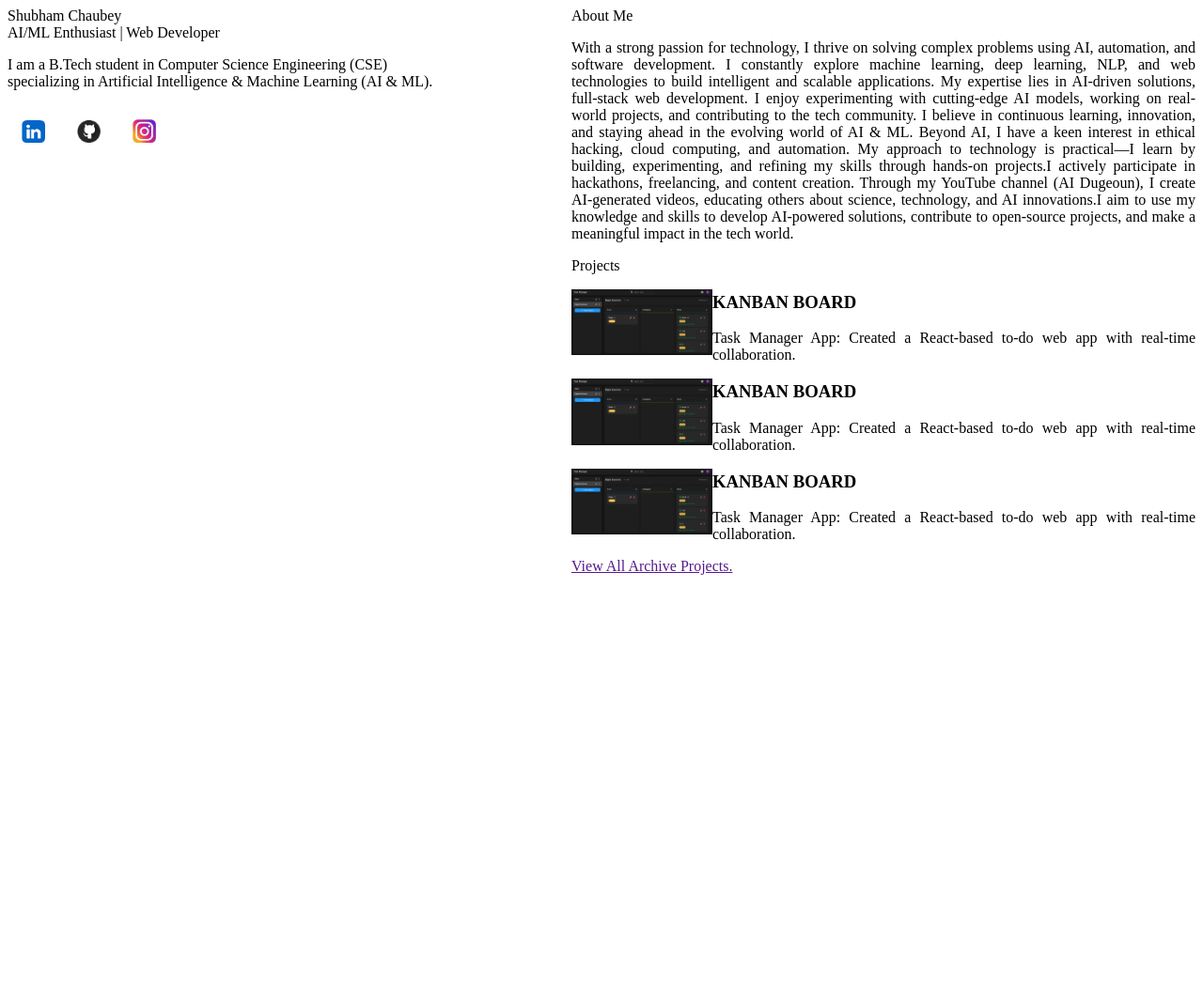
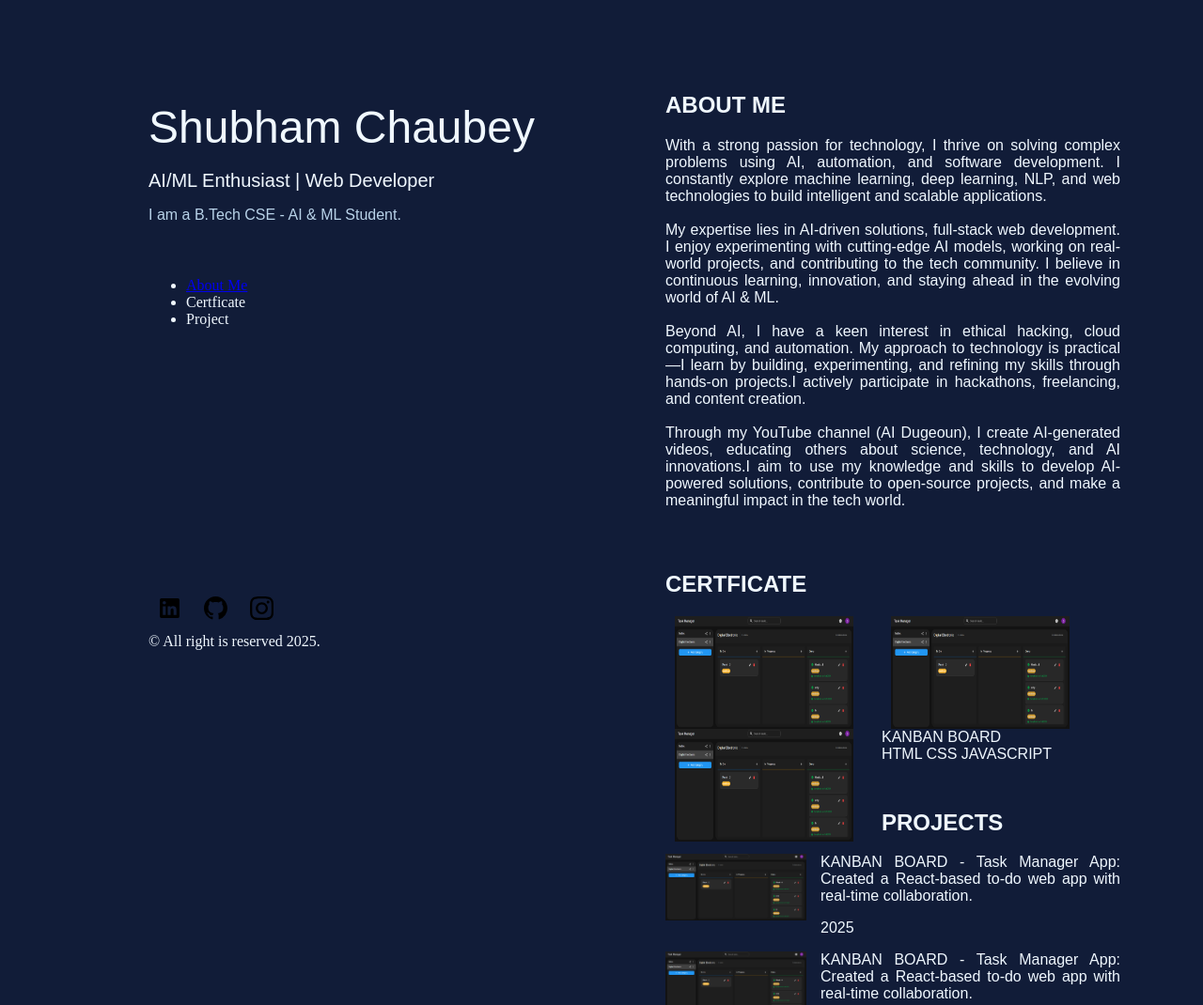
Before and after one commit to Shubham713-lab/Portfolio, a plain HTML site: page index.html in a window 1280 px wide. Shown: the top 1070 px of the page at 94% size. Before the commit the page ends 816 px from the top, so only its background shows below. Drawn offline with Linux system fonts and the light colour scheme.

Commit message:
remove unused social media images and update CSS for layout and styling improvements

```diff
--- a/index.html
+++ b/index.html
@@ -11,70 +11,86 @@
 <body>
     <div class="row">
         <div class="col-1">
-            <div class="name">Shubham Chaubey</div>
+            <div class="name"><a href="index.html">Shubham Chaubey</a></div>
             <div class="info">
+                <br>
                 <span>AI/ML Enthusiast | Web Developer</span>
                 <p>
-                    I am a B.Tech student in Computer Science Engineering (CSE)<br>
-                    specializing in Artificial Intelligence & Machine Learning
-                    (AI & ML).
+                    I am a B.Tech CSE - AI & ML Student.<br>
                 </p>
             </div>
+            <div class="section">
+                <ul>
+                    <li><a href=".about">About Me</a></li>
+                    <li><a>Certficate</a></li>
+                    <li><a>Project</a></li>
+                </ul>
+            </div>
             <div class="social">
-                <a href="https://www.youtube.com/"><img src="Assets/Linkedin.png" alt=""></a>
-                <a href="https://www.youtube.com/"><img src="Assets/github.png" alt=""></a>
-                <a href="https://www.youtube.com/"><img src="Assets/instagram.jpg" alt=""></a>
+                <a href="https://www.youtube.com/"><img src="Assets/img-03.svg" alt=""></a>
+                <a href="https://www.youtube.com/"><img src="Assets/img-02.svg" alt=""></a>
+                <a href="https://www.youtube.com/"><img src="Assets/img-01.svg" alt=""></a>
             </div>
+            <div class="copyright">© All right is reserved 2025.</div>
         </div>
         <div class="col-2">
             <div class="about">
-                <span>About Me</span>
+                <h2>ABOUT ME</h2>
                 <p>
                     With a strong passion for technology, I thrive on solving complex problems using AI,
                     automation, and software development. I constantly explore machine learning, deep learning,
-                    NLP, and web technologies to build intelligent and scalable applications. My expertise lies
-                    in AI-driven solutions, full-stack web development. I enjoy experimenting with cutting-edge
+                    NLP, and web technologies to build intelligent and scalable applications.
+                    <br><br>
+                    My expertise lies in AI-driven solutions, full-stack web development. I enjoy experimenting with
+                    cutting-edge
                     AI models, working on real-world projects, and contributing to the tech community.
                     I believe in continuous learning, innovation, and staying ahead in the evolving world of AI & ML.
+                    <br><br>
                     Beyond AI, I have a keen interest in ethical hacking, cloud computing, and automation.
                     My approach to technology is practical—I learn by building, experimenting, and refining my skills
                     through hands-on projects.I actively participate in hackathons, freelancing, and content creation.
+                    <br><br>
                     Through my YouTube channel (AI Dugeoun), I create AI-generated videos, educating others about
                     science, technology, and AI innovations.I aim to use my knowledge and skills to develop
-                    AI-powered solutions, contribute to open-source projects, and make a meaningful impact in the tech world.
+                    AI-powered solutions, contribute to open-source projects, and make a meaningful impact in the tech
+                    world.
                 </p>
             </div>
+
+            <div class="certi">
+                <h2>CERTFICATE</h2>
+                    <img src="Assets/capture.png" alt="">
+                    <img src="Assets/capture.png" alt="">
+                    <img src="Assets/capture.png" alt="">
+                    <span>KANBAN BOARD</span>
+                    <div class="tag">HTML CSS JAVASCRIPT</div>
+            </div>
+
             <div class="projects">
-                <span>Projects</span>
+                <h2>PROJECTS</h2>
                 <p>
                     <img src="Assets/capture.png" alt="">
-                    <h3>KANBAN BOARD</h3>
-                    <p>
+                <span>KANBAN BOARD - </span>
                 Task Manager App: Created
                 a React-based to-do web app with real-time collaboration.
-                    </p>
+                <div class="year">2025</div>
                 </p>
                 <p>
                     <img src="Assets/capture.png" alt="">
-                    <h3>KANBAN BOARD</h3>
-                    <p>
+                <span>KANBAN BOARD - </span>
                 Task Manager App: Created
                 a React-based to-do web app with real-time collaboration.
-                    </p>
+                <div class="year">2025</div>
                 </p>
                 <p>
                     <img src="Assets/capture.png" alt="">
-                    <h3>KANBAN BOARD</h3>
-                    <p>
+                <span>KANBAN BOARD - </span>
                 Task Manager App: Created
                 a React-based to-do web app with real-time collaboration.
+                <div class="year">2025</div>
                 </p>
-                </p>
-
+                <br>
                 <a href=""><span>View All Archive Projects.</span></a>
-            </div>
-            <div class="skill">
-
             </div>
         </div>
     </div>
--- a/style.css
+++ b/style.css
@@ -1,31 +1,93 @@
+body {
+    background-color: #111c38;
+    color: aliceblue;
+}
+
 .row {
     display: flex;
     height: 100vh;
     text-align: justify;
-    gap: 30px;
 }
 .col-1 {
     width: 600px;
     height: 100vh;
     position: fixed;
     overflow: hidden;
+    padding-left: 150px;
+    padding-top: 100px;
 }
 
 .col-2 {
-    margin-left: 600px;
+    margin-left: 700px;
     flex-grow: 1;
     height: 100vh;
-    overflow-y: auto;
+    padding-right: 80px;
+    padding-top: 70px;
 }
 
+/* col - 2 */
+.about {
+    font-size: 16px;
+    font-family: sans-serif;
+    padding-bottom: 30px;
+}
+
+.projects {
+    font-size: 16px;
+    font-family: sans-serif;
+    padding-bottom: 30px;
+}
 .projects img {
     float: left;
     height: auto;
     width: 150px;
+    padding-right: 15px;
 }
 
+.certi {
+    font-size: 16px;
+    font-family: sans-serif;
+    padding-bottom: 30px;
+}
+.certi p{
+    padding-bottom: 2px;
+}
+.certi img {
+    float: left;
+    height: 120px;
+    width: 190px;
+    padding-right: 30px;
+    padding-left: 10px;
+}
+/* col - 1 */
 .social img{
-    padding: 15px;
+    padding: 10px;
     height: auto;
     width: 25px;
+    padding-top: 270px;
 }
+
+.name {
+    font-size: 48px;
+    font-family: sans-serif;
+    color: rgb(229, 238, 247);
+}
+.name a {
+    text-decoration: none;
+    color: aliceblue;
+}
+
+.info span {
+    font-size: 20px;
+    font-family: sans-serif;
+}
+.info p {
+    font-size: 16px;
+    font-family: sans-serif;
+    text-align: justify;
+    color: rgb(185, 211, 233);
+}
+
+.section {
+    padding-top: 25px;
+}
```
Also changed, not shown: Assets/Linkedin.png (deleted), Assets/github.png (deleted), Assets/img-01.svg (added), Assets/img-02.svg (added), Assets/img-03.svg (added), Assets/instagram.jpg (deleted). Lines whose indentation alone changed are shown as unchanged.
